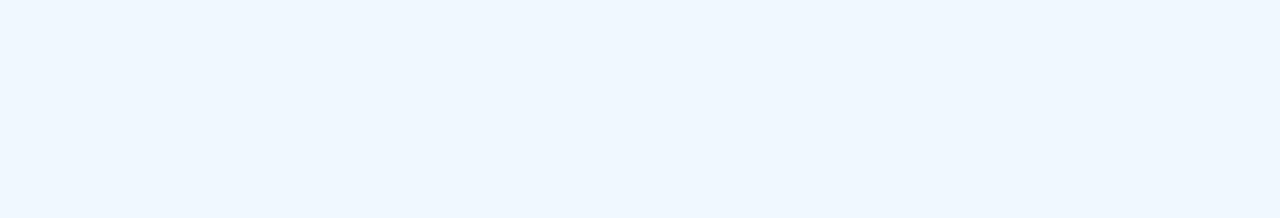
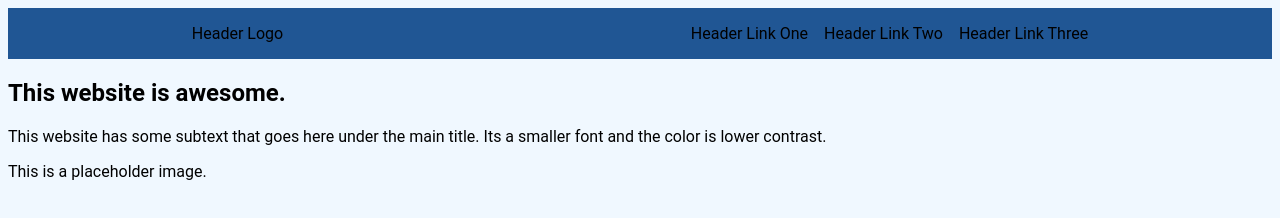
Before and after one commit to EJ-Andrews/odin-landing-page, a plain HTML site: page index.html in a window 1280 px wide. Drawn offline with Linux system fonts and the light colour scheme.

Commit message:
Fill out text for first section

```diff
--- a/index.html
+++ b/index.html
@@ -2,25 +2,52 @@
 <html lang="en">
     <head>
         <meta charset="utf-8">
-        <link href="css/style.css" rel="stylesheet">
+        <link href="./css/style.css" rel="stylesheet">
         <title>TOP Project: Landing Page</title>
     </head>
 
     <body>
+        <div class="wrapper">
             <header>
+                <p>Header Logo</p>
+                    <nav class="primarynav">
+                        <ul>
+                            <li>Header Link One</li>
+                            <li>Header Link Two</li>
+                            <li>Header Link Three</li>
+                        </ul>
+                    </nav>
+            </header>
+        </div>
 
-        </header>
+        <div class="wrapper">
+            <section class="row-one">
+                <div class="topleft">
+                    <h1>This website is awesome.</h1>
+                    <p>This website has some subtext that goes here under the main title. Its a smaller font and the color is lower contrast.</p>
+                </div>
+                <div class="topright">
+                    <p>This is a placeholder image.</p>
+                </div>
+            </section>
+        </div>
+
+        <div class="wrapper">
             <section>
 
             </section>
+        </div>
+
+        <div class="wrapper">
             <section>
 
             </section>
-        <section>
+        </div>
 
-        </section>
+        <div class="wrapper">
             <footer>
 
             </footer>
+        </div>
     </body>
 </html>
```
Lines whose indentation alone changed are shown as unchanged.
